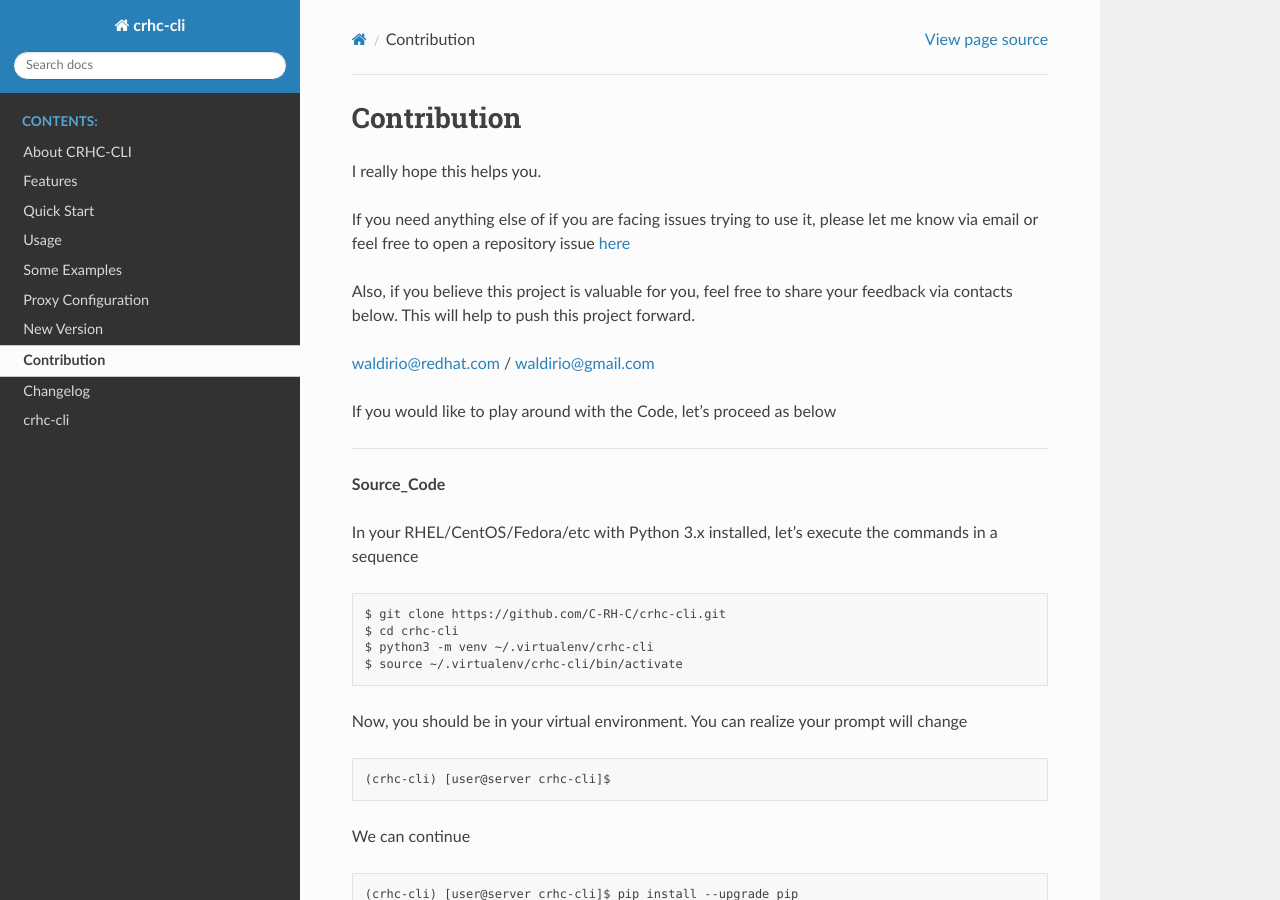
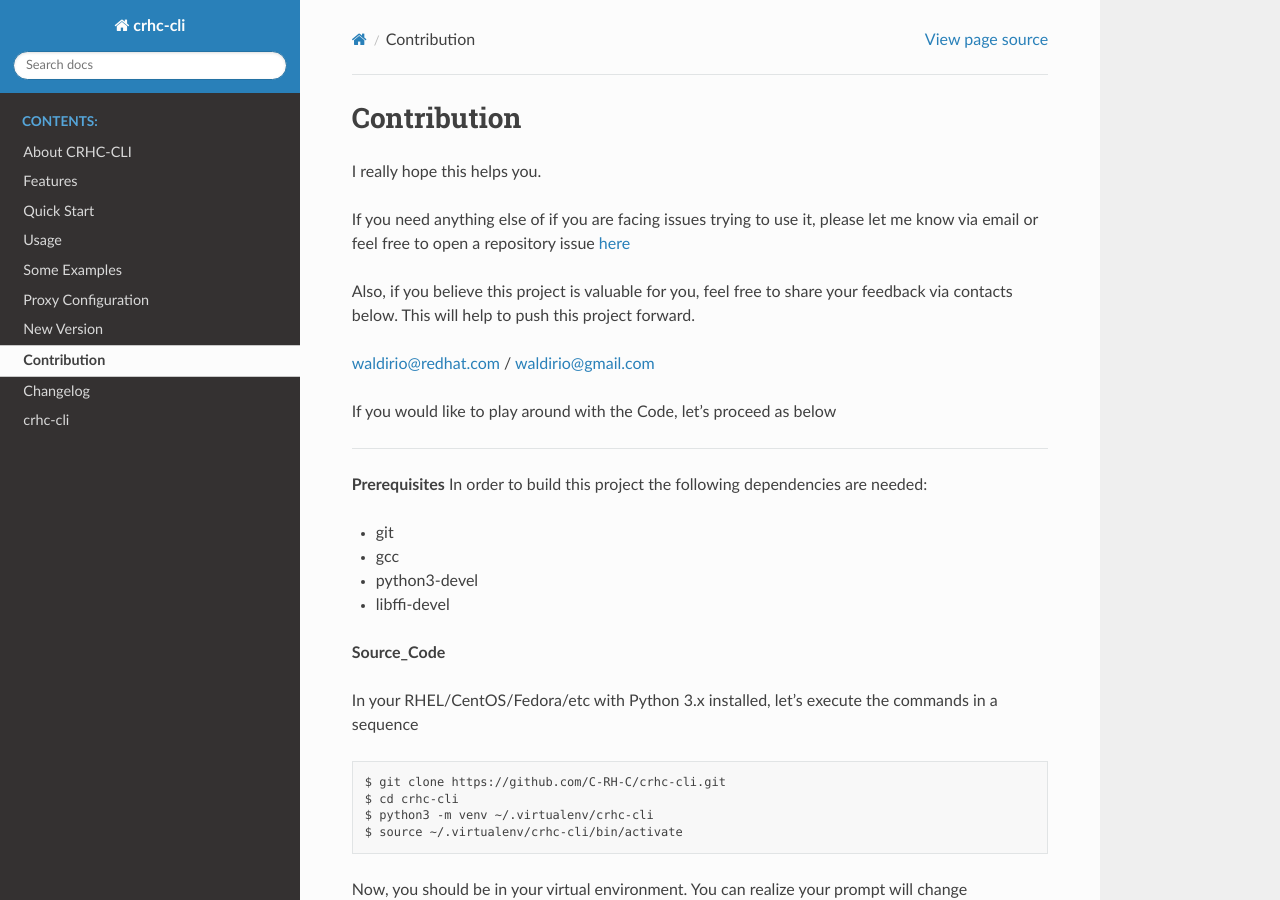
Before and after one commit to C-RH-C/crhc-cli, a Sphinx documentation site: the page built from docs/contribution.rst, in a window 1280 px wide and 900 px high. Built offline with Sphinx 7.4.7 and the Read the Docs theme 2.0.0, drawn with Linux system fonts in a browser that asks for light colours.

Commit message:
[ENHANCEMENT] Update dependencies file
* remove typed-ast
* Updated all the python modules used by crhc-cli
* Add requirements section
* [waldirio] Update requirements.txt

---------

Co-authored-by: Bram Mertens <bmertens@redhat.com>
Co-authored-by: Waldirio M Pinheiro <waldirio@gmail.com>

```diff
--- a/docs/contribution.rst
+++ b/docs/contribution.rst
@@ -15,6 +15,14 @@
 If you would like to play around with the Code, let's proceed as below
 
 ------
+
+**Prerequisites**
+In order to build this project the following dependencies are needed:
+
+* git
+* gcc
+* python3-devel
+* libffi-devel
 
 **Source_Code**
 
```
Also changed, not shown: requirements.txt (+52 -50 lines).
